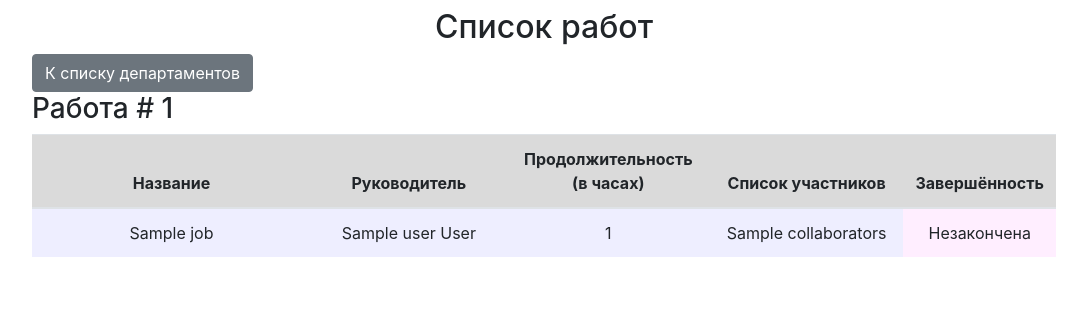
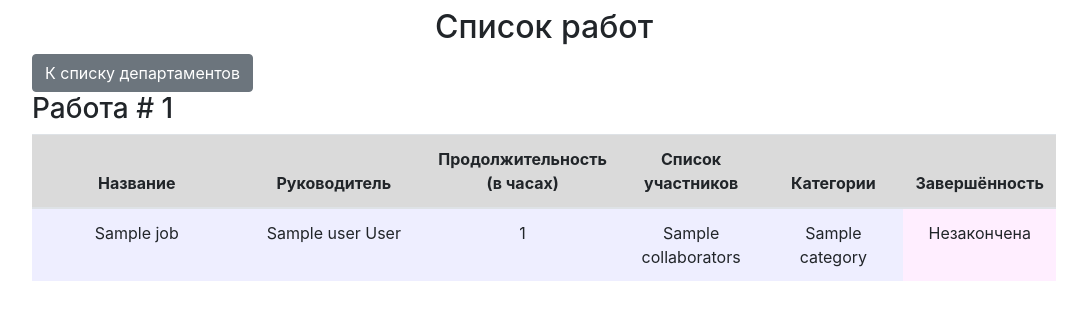
Before and after one commit to KosenokIvan/mars_one, a Flask app: template templates/index.html in a window 1280 px wide. Shown: the part 85-405 px from the top of the page, without its empty margins (96-1183 px from the left). Run offline with Flask 2, Linux system fonts and the light colour scheme; the template is opened without the code that fills it: most values are stand-ins (such as "Sample title", 1, 10 or a date in 2020); parts of the project's set-up code (start-up, migrations or seed data) failed here and were passed over; some libraries are stand-ins or nearby versions.

Commit message:
Добавлена таблица с категориями

```diff
--- a/data/__all_models.py
+++ b/data/__all_models.py
@@ -1 +1 @@
-from . import users, jobs, departments
+from . import users, jobs, departments, categories
--- a/data/jobs.py
+++ b/data/jobs.py
@@ -18,3 +18,4 @@ class Jobs(SqlAlchemyBase, SerializerMixin):
     end_date = sqlalchemy.Column(sqlalchemy.Date, default=datetime.date.today())
     is_finished = sqlalchemy.Column(sqlalchemy.Boolean, default=False)
     user = orm.relation("User")
+    categories = orm.relation("Category", secondary="jobs_to_categories", backref="jobs")
--- a/forms/job.py
+++ b/forms/job.py
@@ -1,5 +1,6 @@
 from flask_wtf import FlaskForm
-from wtforms import PasswordField, BooleanField, SubmitField, StringField, IntegerField
+from wtforms import PasswordField, BooleanField, SubmitField, StringField, \
+    IntegerField, SelectMultipleField
 from wtforms.validators import DataRequired
 from wtforms.fields.html5 import EmailField
 
@@ -9,5 +10,6 @@ class JobForm(FlaskForm):
     team_leader = IntegerField("ID тимлидера", validators=[DataRequired()])
     work_size = IntegerField("Продолжительность", validators=[DataRequired()])
     collaborators = StringField("Участники")
+    categories = SelectMultipleField("Категории", coerce=int)
     is_finished = BooleanField("Работа окончена")
     submit = SubmitField("Добавить работу")
--- a/main.py
+++ b/main.py
@@ -11,6 +11,7 @@ from data import db_session, jobs_api, users_api, users_resource, jobs_resource
 from data.users import User
 from data.jobs import Jobs
 from data.departments import Department
+from data.categories import Category
 from forms.user import LoginForm, RegisterForm
 from forms.job import JobForm
 from forms.department import DepartmentForm
@@ -80,14 +81,18 @@ def index():
 @login_required
 def add_job():
     form = JobForm()
+    db_sess = db_session.create_session()
+    form.categories.choices = [(category.id, category.name)
+                               for category in db_sess.query(Category).all()]
     if form.validate_on_submit():
-        db_sess = db_session.create_session()
         if not db_sess.query(User).filter(User.id == form.team_leader.data).first():
             return render_template("job.html", title="Добавить работу",
                                    form=form, message="Тимлидер не найден")
         job = Jobs(team_leader=form.team_leader.data, job=form.title.data,
                    work_size=form.work_size.data, collaborators=form.collaborators.data,
-                   is_finished=form.is_finished.data)
+                   is_finished=form.is_finished.data,
+                   categories=[db_sess.query(Category).get(category_id)
+                               for category_id in form.categories.data])
         db_sess.add(job)
         db_sess.commit()
         return redirect('/')
@@ -98,8 +103,10 @@ def add_job():
 @login_required
 def edit_job(job_id):
     form = JobForm()
+    db_sess = db_session.create_session()
+    form.categories.choices = [(category.id, category.name)
+                               for category in db_sess.query(Category).all()]
     if request.method == "GET":
-        db_sess = db_session.create_session()
         if current_user.id == 1:
             job = db_sess.query(Jobs).filter(Jobs.id == job_id).first()
         else:
@@ -110,10 +117,10 @@ def edit_job(job_id):
             form.work_size.data = job.work_size
             form.collaborators.data = job.collaborators
             form.is_finished.data = job.is_finished
+            form.categories.data = [category.id for category in job.categories]
         else:
             abort(404)
     if form.validate_on_submit():
-        db_sess = db_session.create_session()
         if current_user.id == 1:
             job = db_sess.query(Jobs).filter(Jobs.id == job_id).first()
         else:
@@ -127,6 +134,8 @@ def edit_job(job_id):
             job.work_size = form.work_size.data
             job.collaborators = form.collaborators.data
             job.is_finished = form.is_finished.data
+            job.categories = [db_sess.query(Category).get(category_id)
+                              for category_id in form.categories.data]
             db_sess.commit()
             return redirect("/")
         else:
@@ -201,7 +210,7 @@ def edit_department(department_id):
             department = db_sess.query(Department).filter(Department.id == department_id).first()
         else:
             department = db_sess.query(Department).filter(Department.id == department_id,
-                                                           Department.user == current_user).first()
+                                                          Department.user == current_user).first()
         if department:
             if not db_sess.query(User).filter(User.id == form.chief.data).first():
                 return render_template("department.html", title="Добавить департамент",
@@ -225,7 +234,7 @@ def delete_department(department_id):
         department = db_sess.query(Department).filter(Department.id == department_id).first()
     else:
         department = db_sess.query(Department).filter(Department.id == department_id,
-                                                       Department.user == current_user).first()
+                                                      Department.user == current_user).first()
     if department:
         db_sess.delete(department)
         db_sess.commit()
--- a/templates/index.html
+++ b/templates/index.html
@@ -15,10 +15,11 @@
                 <table class="table">
                     <thead>
                         <tr class="table-active">
-                            <th scope="col" width="30%">Название</th>
+                            <th scope="col" width="25%">Название</th>
                             <th scope="col" width="20%">Руководитель</th>
-                            <th scope="col" width="20%">Продолжительность (в часах)</th>
-                            <th scope="col" width="20%">Список участников</th>
+                            <th scope="col" width="15%">Продолжительность (в часах)</th>
+                            <th scope="col" width="15%">Список участников</th>
+                            <th scope="col" width="15%">Категории</th>
                             <th scope="col" width="10%">Завершённость</th>
                         </tr>
                     </thead>
@@ -28,6 +29,13 @@
                             <td bgcolor="#EEEEFF">{{ work.user.name }} {{ work.user.surname }}</td>
                             <td bgcolor="#EEEEFF">{{ work.work_size }}</td>
                             <td bgcolor="#EEEEFF">{{ work.collaborators }}</td>
+                            <td bgcolor="#EEEEFF">
+                                {% for category in work.categories %}
+                                    <span>
+                                        {{ category.name }}{% if not loop.last %}, {% endif %}
+                                    </span>
+                                {% endfor %}
+                            </td>
                             {% if not work.is_finished %}
                                 <td bgcolor="#FFEEFF">Незакончена</td>
                             {% else %}
```
Also changed, not shown: data/categories.py (added, +16 -0 lines), templates/job.html (+9 -0 lines), db/mars_explorer.db.
